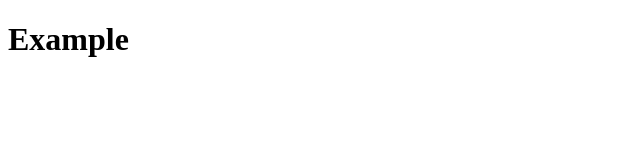
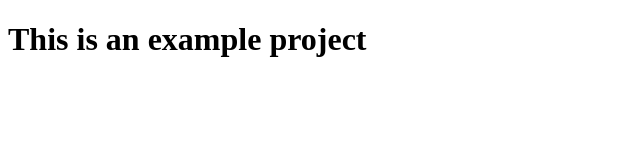
Before and after one commit to Anton1256/goit-markup-hw-01, a plain HTML site: page index.html in a window 1280 px wide. Shown: the whole page, without its empty margins (0-640 px from the left). Drawn offline with Linux system fonts and the light colour scheme.

Commit message:
add index file

```diff
--- a/index.html
+++ b/index.html
@@ -6,6 +6,6 @@
     <title>Document</title>
   </head>
   <body>
-    <h1>Example</h1>
+    <h1>This is an example project</h1>
   </body>
 </html>
```
